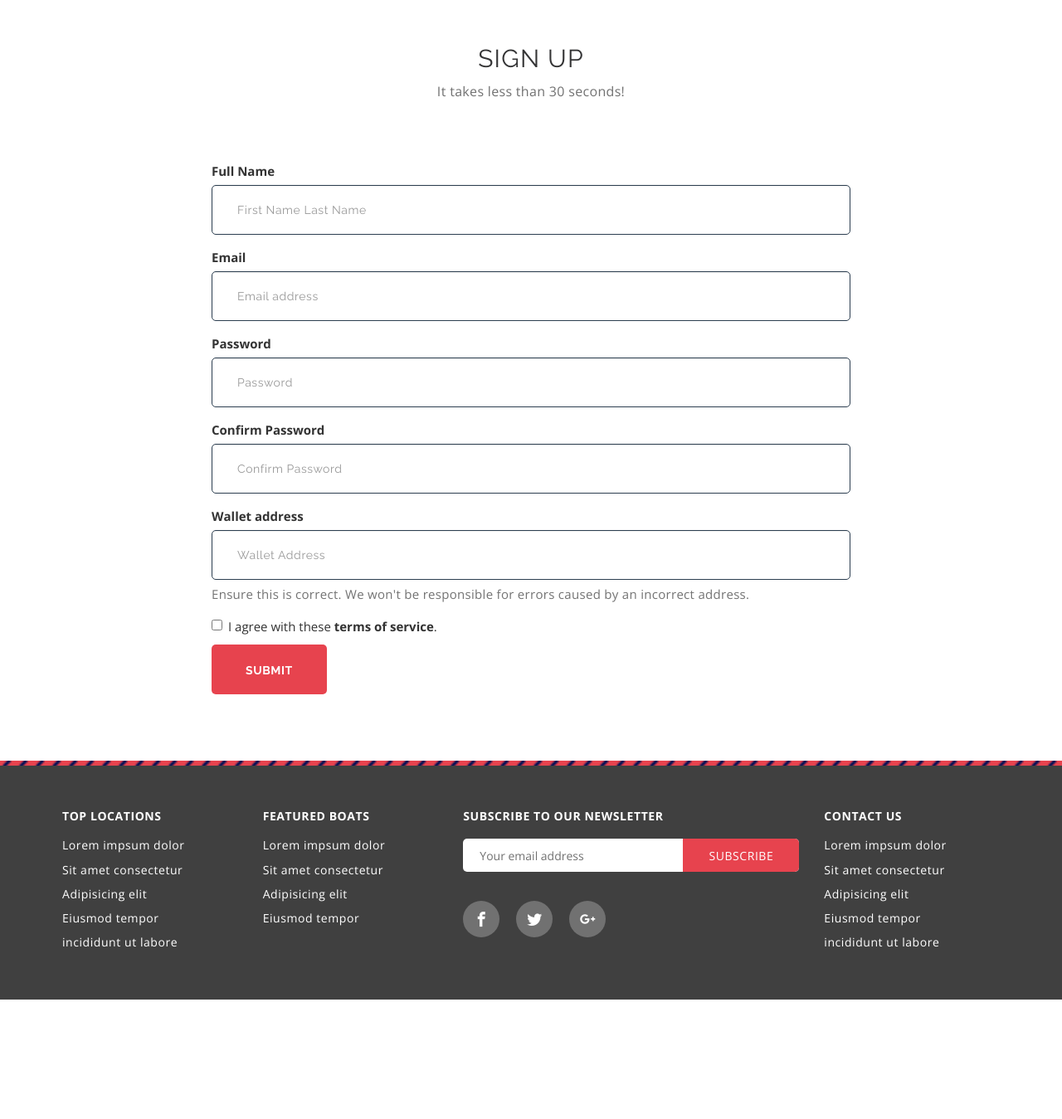
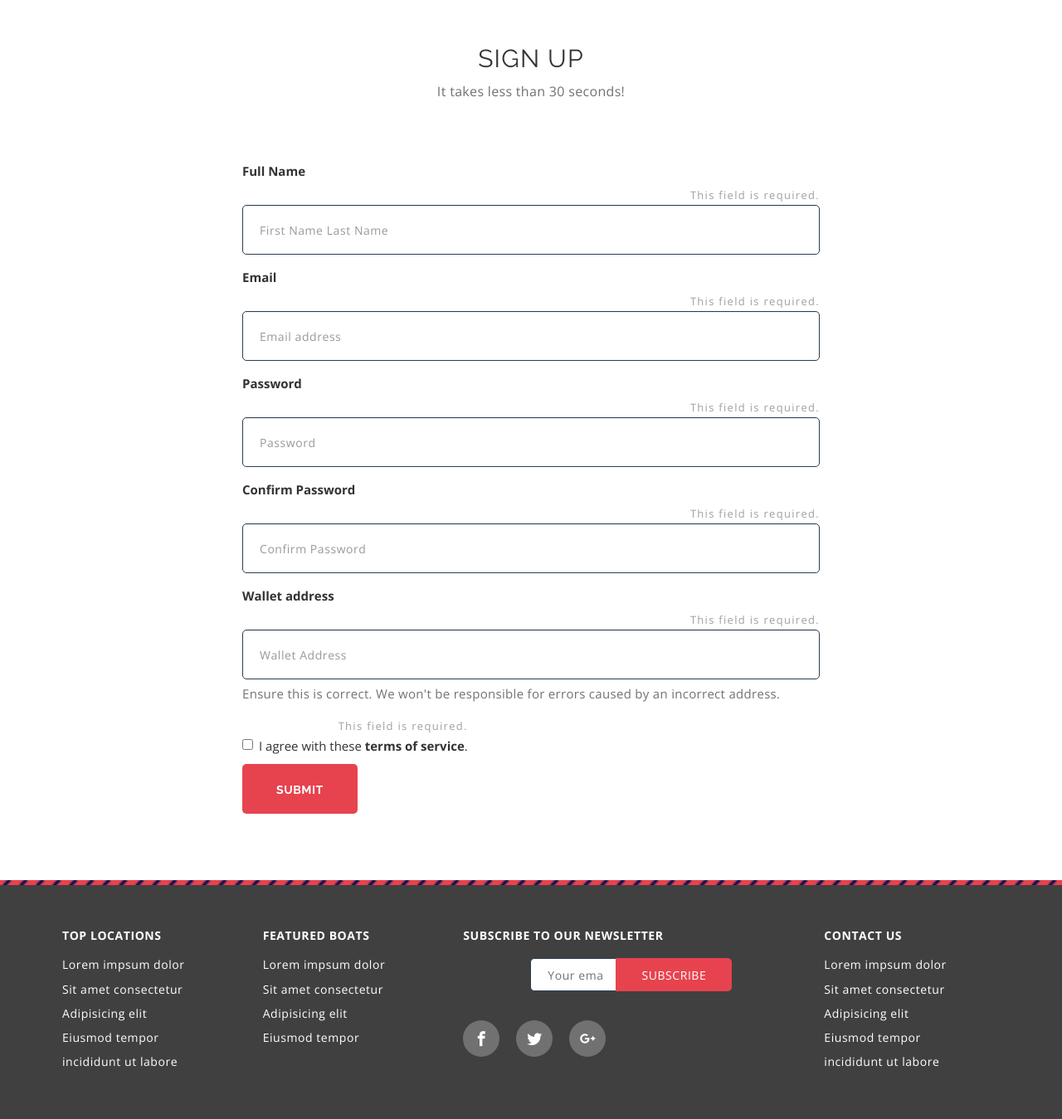
Before and after one commit to deone/btc, a Django app: page /accounts/create in a window 1280 px wide. Shown: the part 134-1483 px from the top of the page at 83% size. Before the commit the page ends 1339 px from the top, so only its background shows below. Run offline with Django 3.2, Linux system fonts and the light colour scheme; some libraries are stand-ins or nearby versions; some web fonts are replaced.

Commit message:
Style form. Add errors.

```diff
--- a/accounts/templates/accounts/signup.html
+++ b/accounts/templates/accounts/signup.html
@@ -31,30 +31,35 @@
   <!-- Content -->
   <div class="container">
     <div class="row">
-      <form class="destinations-form">
-        <div class="form-group input-line">
+      <form>
+        <div class="form-group">
           <label for="full-name">Full Name</label>
-          <input type="text" id="full-name" class="form-control form-input" placeholder="First Name Last Name">
+          <ul class="errorlist"><li>This field is required.</li></ul>
+          <input type="text" id="full-name" class="form-control" placeholder="First Name Last Name">
         </div>
 
-        <div class="form-group input-line">
+        <div class="form-group">
           <label for="email">Email</label>
-          <input type="text" id="email" class="form-control form-input" placeholder="Email address">
+          <ul class="errorlist"><li>This field is required.</li></ul>
+          <input type="text" id="email" class="form-control" placeholder="Email address">
         </div>
 
-        <div class="form-group input-line">
+        <div class="form-group">
           <label for="password">Password</label>
-          <input type="password" id="password" class="form-control form-input" placeholder="Password">
+          <ul class="errorlist"><li>This field is required.</li></ul>
+          <input type="password" id="password" class="form-control" placeholder="Password">
         </div>
 
-        <div class="form-group input-line">
+        <div class="form-group">
           <label for="confirm-password">Confirm Password</label>
-          <input type="password" id="confirm-password" class="form-control form-input" placeholder="Confirm Password">
+          <ul class="errorlist"><li>This field is required.</li></ul>
+          <input type="password" id="confirm-password" class="form-control" placeholder="Confirm Password">
         </div>
 
-        <div class="form-group input-line">
+        <div class="form-group">
           <label for="wallet-address">Wallet address</label>
-          <input type="text" id="wallet-address" class="form-control form-input" placeholder="Wallet Address">
+          <ul class="errorlist"><li>This field is required.</li></ul>
+          <input type="text" id="wallet-address" class="form-control" placeholder="Wallet Address">
           <p class="help-block">Ensure this is correct. We won't be responsible for errors caused by an incorrect address.</p>
         </div>
 
@@ -62,6 +67,7 @@
 
         <div class="checkbox">
           <label>
+            <ul class="errorlist"><li>This field is required.</li></ul>
             <input type="checkbox"> I agree with these <a href=""><strong>terms of service</strong></a>.
           </label>
         </div>
@@ -69,6 +75,28 @@
         <button type="submit" class="btn btn-special no-icon">Submit</button>
       </form>
 
+      <!-- <form>
+        <div class="form-group">
+          <label for="exampleInputEmail1">Email address</label>
+          <input type="email" class="form-control" id="exampleInputEmail1" placeholder="Email">
+        </div>
+        <div class="form-group">
+          <label for="exampleInputPassword1">Password</label>
+          <input type="password" class="form-control" id="exampleInputPassword1" placeholder="Password">
+        </div>
+        <div class="form-group">
+          <label for="exampleInputFile">File input</label>
+          <input type="file" id="exampleInputFile">
+          <p class="help-block">Example block-level help text here.</p>
+        </div>
+        <div class="checkbox">
+          <label>
+            <input type="checkbox"> Check me out
+          </label>
+        </div>
+        <button type="submit" class="btn btn-default">Submit</button>
+      </form> -->
+
     </div>
   </div>
 </section>
--- a/static/css/extra.css
+++ b/static/css/extra.css
@@ -2,7 +2,29 @@
     padding: 55px 0;
 }
 
-.destinations-form .input-line .form-input {
-    border-width: 1px;
-    border-style: solid;
+form {
+    width: 60%;
+    margin: 0 auto;
 }
+
+.errorlist {
+    list-style: none;
+    text-align: right;
+    margin-bottom: 0;
+}
+
+form input[type="text"],
+form input[type="password"] {
+    height: 60px;
+    font-size: 14px;
+    letter-spacing: 0.04em;
+    border: 1px solid;
+    border-radius: 5px;
+    color: #2c3e50;
+    padding-left: 20px;
+}
+
+form input[type="text"]:focus,
+form input[type="password"]:focus {
+  background: #fafafa;
+}
--- a/static/css/screen.css
+++ b/static/css/screen.css
@@ -2442,7 +2442,7 @@ textarea {
   -webkit-transition: all 200ms ease-in-out;
   transition: all 200ms ease-in-out;
   -webkit-appearance: none;
-  border-radius: 0;
+  /* border-radius: 0; */
 }
 
 input:focus,
```
